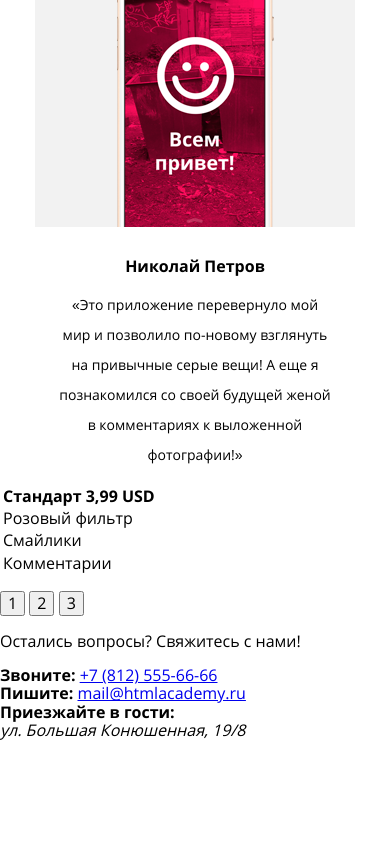
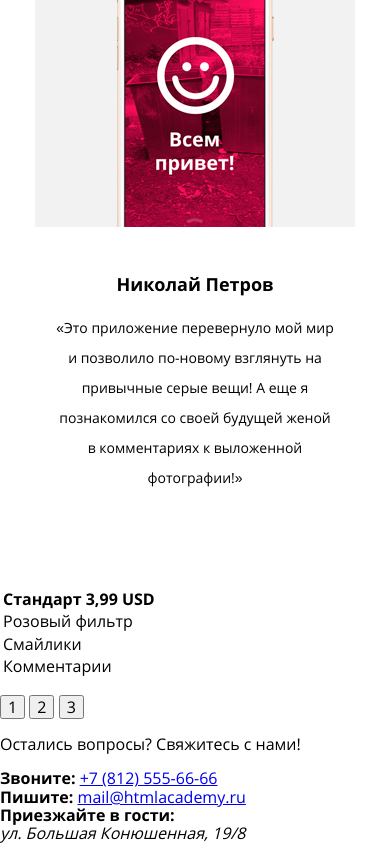
Before and after one commit to ShapovalovArtur/1022153-pink-19, a website: page source/index.html in a window 390 px wide. Shown: the part 1769-2613 px from the top of the page. Before the commit the page ends 2510 px from the top, so only its background shows below. Drawn offline with nearby package versions, Linux system fonts and the light colour scheme; files that its build step writes are made by us from their sources.

Commit message:
Reviews mobile aligned

```diff
--- a/source/less/blocks/reviews.less
+++ b/source/less/blocks/reviews.less
@@ -1,17 +1,19 @@
 .reviews {
   text-align: center;
-  padding-top: 30px;
+  padding-top: 47px;
   width: 320px;
   margin: 0 auto;
+  padding-bottom: 80px;
 }
 
 .reviews__item {
   margin: 0;
-  padding-left: 22px;
-  padding-right: 22px;
+  padding-left: 20px;
+  padding-right: 20px;
 }
 
 .reviews__author-name {
+  font-size: 18px;
   font-weight: 600;
   font-style: normal;
 }
@@ -21,6 +23,7 @@
 }
 
 .reviews__text {
+  margin-top: 18px;
   font-size: 14px;
   line-height: 30px;
 }
```
